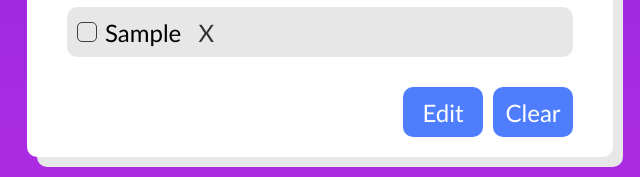
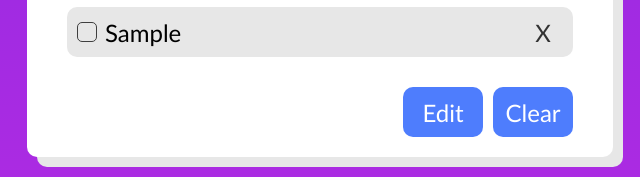
Before and after one commit to athanie2003/to-do-list, a plain HTML site: page index.html in a window 1280 px wide. Both pictures are taken after typing "Sample" into the empty fields and a click on the button "Add". Shown: the part 406-583 px from the top of the page, 320-960 px from the left. Drawn offline with Linux system fonts and the light colour scheme.

Commit message:
Move label to left with delete button to far right

```diff
--- a/styles.css
+++ b/styles.css
@@ -45,6 +45,10 @@ h1{
     border-radius: 10px;
     font-size: 24px;
     gap: 5px;
+    /* move remove button to end */
+    display: grid;
+    grid-template-columns: auto 1fr auto;
+    align-items: center;
 }
 
 .text-box{
@@ -93,6 +97,7 @@ button:hover{
     border-radius: 100%;
     margin-right: 10px;
     color: rgb(50, 50, 50);
+    align-self: center;
 }
 
 /* checkboxes */
@@ -101,6 +106,7 @@ input[type="checkbox"]{
     appearance: none;
     -webkit-appearance: none;
     -moz-appearance: none;
+
     width: 20px;
     height: 20px;
     border: 1px solid #3f3f3f;
```
